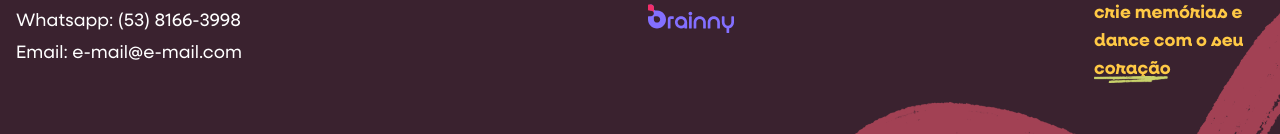
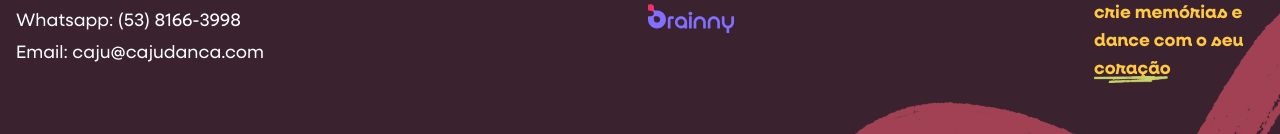
Before and after one commit to xgustavosz/cajunewlp, a Next.js app: page / in a window 1280 px wide. Shown: the part 4306-4440 px from the top of the page. Built offline with nearby package versions, Linux system fonts and the light colour scheme; a web font is replaced by a local one.

Commit message:
:zap: change email and add link to brainny

```diff
--- a/src/components/layout/Footer.tsx
+++ b/src/components/layout/Footer.tsx
@@ -51,8 +51,8 @@ export default function Footer() {
                             </p>
                             <p>
                                 Email:{" "}
-                                <a href="mailto:e-mail@e-mail.com" className="hover:text-[#FFC945] hover:underline transition-colors">
-                                    e-mail@e-mail.com
+                                <a href="mailto:caju@cajudanca.com" className="hover:text-[#FFC945] hover:underline transition-colors">
+                                    caju@cajudanca.com
                                 </a>
                             </p>
                         </div>
@@ -65,12 +65,15 @@ export default function Footer() {
                             width={275}
                             height={275}
                         />
+                        <Link href="https://www.brainny.cc">
                             <Image
                                 src="/brainny-logo.svg"
                                 alt="Logo Brainny"
                                 width={86}
                                 height={46}
+                                className="cursor-pointer"
                             />
+                        </Link>
                     </div>
 
                     <div className='flex flex-col items-center md:items-start text-lg'>
@@ -104,12 +107,15 @@ export default function Footer() {
                             width={275}
                             height={275}
                         />
+                        <Link href="https://www.brainny.cc">
                             <Image
                                 src="/brainny-logo.svg"
                                 alt="Logo Brainny"
                                 width={86}
                                 height={46}
+                                className="cursor-pointer"
                             />
+                        </Link>
                     </div>
                 </div>
             </Container>
```
Lines whose indentation alone changed are shown as unchanged.
